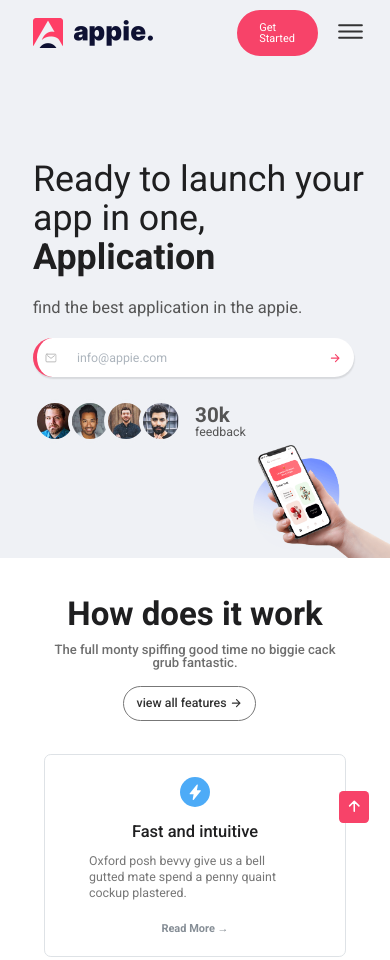
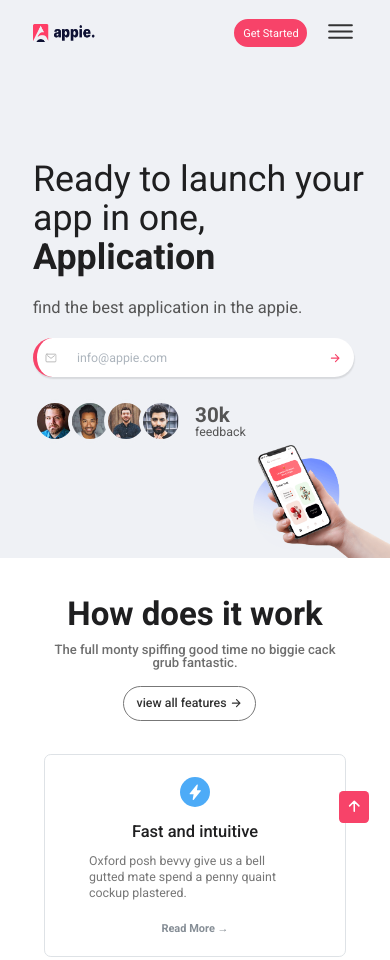
Before and after one commit to YousefMaher179/Appie, a plain HTML site: page index.html in a window 390 px wide. Shown: the top 960 px of the page. Drawn offline with nearby package versions, Linux system fonts and the light colour scheme.

Commit message:
Update media.css

```diff
--- a/css-folders/media.css
+++ b/css-folders/media.css
@@ -579,3 +579,29 @@
     gap: 1.2rem;
   }
 }
+@media (max-width: 26em) {
+  .vedio-container {
+    top: 6%;
+  }
+  .btn:link,
+  .btn:visited {
+    padding: 1rem;
+  }
+  .logo-photo {
+    height: 2.5rem;
+    width: 9rem;
+  }
+}
+@media (max-width: 26em) {
+  .vedio-container {
+    top: 6%;
+  }
+  .btn:link,
+  .btn:visited {
+    padding: 1rem;
+  }
+  .logo-photo {
+    height: 2.5rem;
+    width: 9rem;
+  }
+}
```
